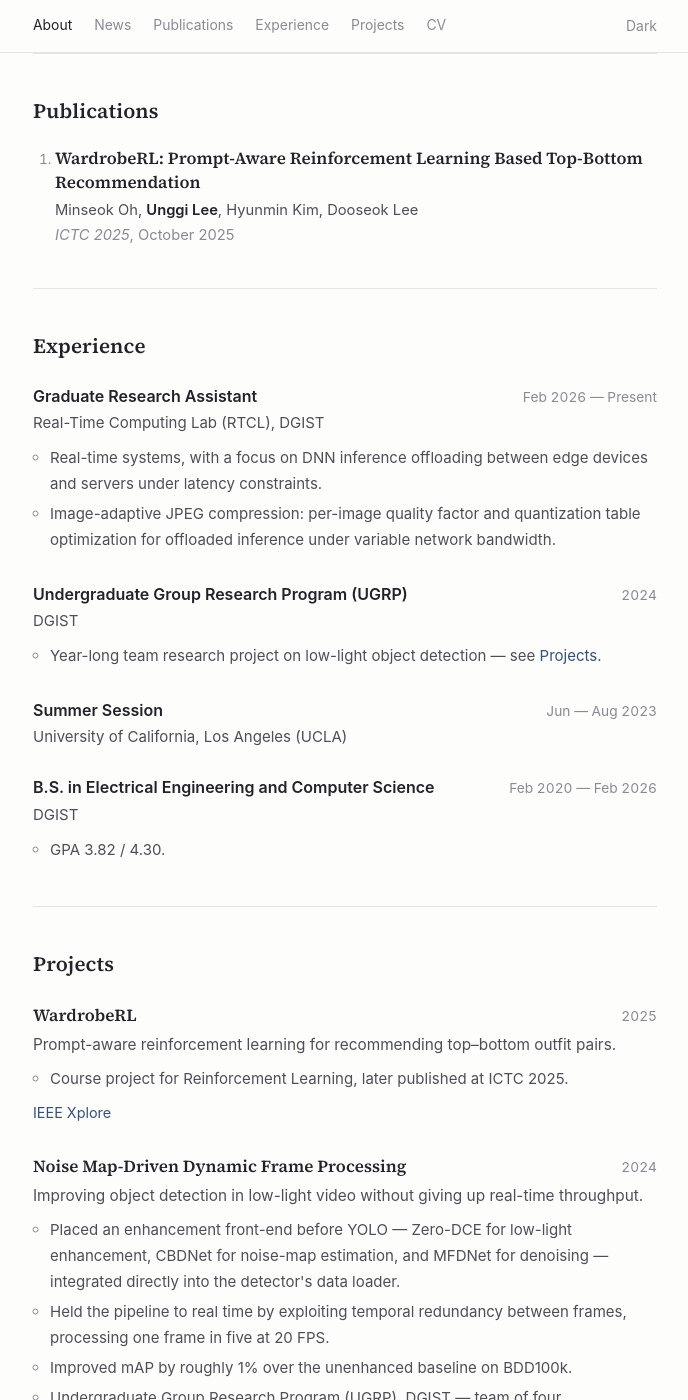
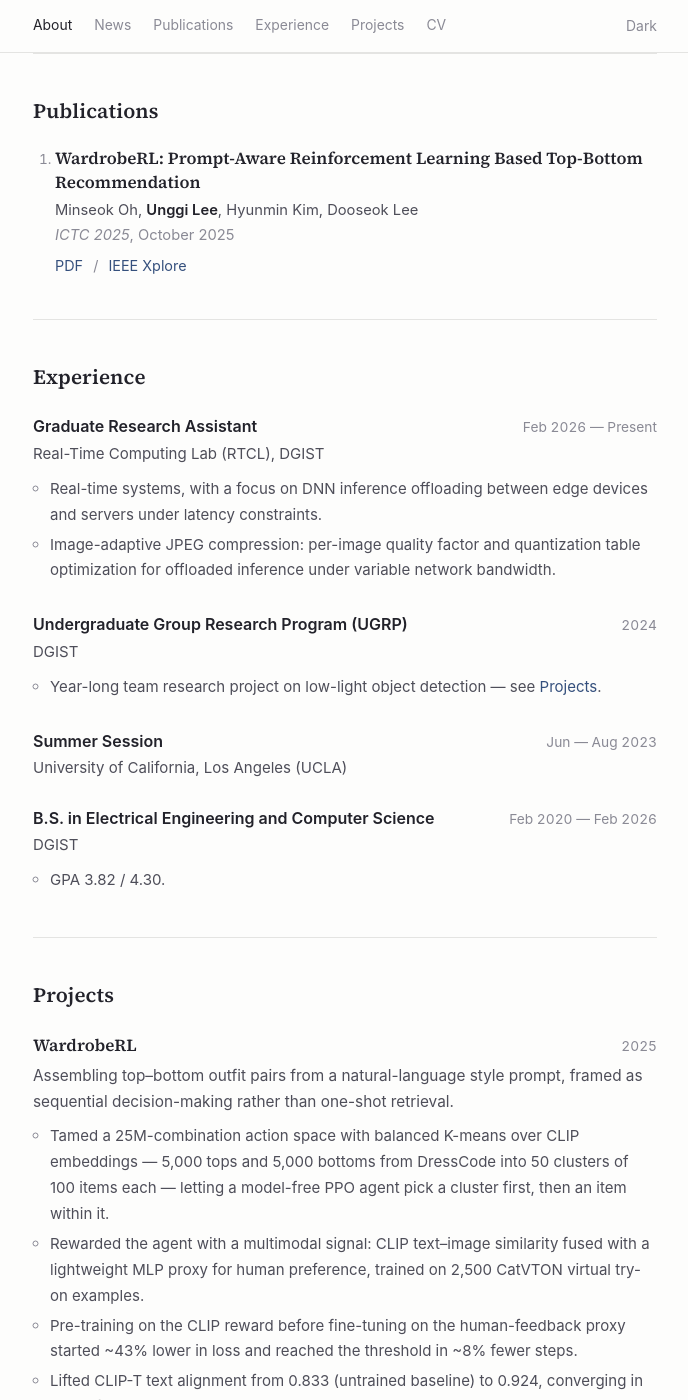
Before and after one commit to unggix/unggix.github.io, a Jekyll site: the page built from _pages/about.md, in a window 1280 px wide and 1400 px high, scrolled down 952 px. Shown: the whole window, without its empty margins (295-983 px from the left). Built offline with Jekyll 4.4.1, drawn with Linux system fonts in a browser that asks for light colours; some of the changed text lies outside the part shown.

Commit message:
Flesh out the WardrobeRL project entry from the paper
The conference hosts the PDF openly, so the entry can now describe the
hierarchical action space, the multimodal reward, and the CLIP-T numbers
instead of restating the title. Publications entries gained PDF and IEEE
links, with the open PDF preferred over the paywalled record.

Co-Authored-By: Claude Opus 5 (1M context) <noreply@anthropic.com>

```diff
--- a/_data/projects.yml
+++ b/_data/projects.yml
@@ -3,10 +3,16 @@
 
 - name: "WardrobeRL"
   period: "2025"
-  summary: 'Prompt-aware reinforcement learning for recommending top–bottom outfit pairs.'
+  summary: 'Assembling top–bottom outfit pairs from a natural-language style prompt, framed as sequential decision-making rather than one-shot retrieval.'
   details:
-    - "Course project for Reinforcement Learning, later published at ICTC 2025."
+    - "Tamed a 25M-combination action space with balanced K-means over CLIP embeddings — 5,000 tops and 5,000 bottoms from DressCode into 50 clusters of 100 items each — letting a model-free PPO agent pick a cluster first, then an item within it."
+    - "Rewarded the agent with a multimodal signal: CLIP text–image similarity fused with a lightweight MLP proxy for human preference, trained on 2,500 CatVTON virtual try-on examples."
+    - "Pre-training on the CLIP reward before fine-tuning on the human-feedback proxy started ~43% lower in loss and reached the threshold in ~8% fewer steps."
+    - "Lifted CLIP-T text alignment from 0.833 (untrained baseline) to 0.924, converging in under four hours on an A100."
+    - "Began as a Reinforcement Learning course project; published at ICTC 2025."
   links:
+    - label: "PDF"
+      url: "https://d2j16w31g89z0j.cloudfront.net/site/ictc2025/abs/P09-3.pdf"
     - label: "IEEE Xplore"
       url: "https://ieeexplore.ieee.org/document/11388251"
 
--- a/_layouts/homepage.html
+++ b/_layouts/homepage.html
@@ -100,6 +100,13 @@
         <div class="pub__venue">
           <em>{{ post.venueshort | default: post.venue }}</em>{% if post.date %}, {{ post.date | date: "%B %Y" }}{% endif %}
         </div>
+        {% if post.paperurl or post.ieeeurl %}
+        <p class="pub__links">
+          {% if post.paperurl %}<a href="{{ post.paperurl }}">PDF</a>{% endif %}
+          {% if post.paperurl and post.ieeeurl %}<span class="sep">/</span>{% endif %}
+          {% if post.ieeeurl %}<a href="{{ post.ieeeurl }}">IEEE Xplore</a>{% endif %}
+        </p>
+        {% endif %}
       </li>
       {% endfor %}
     </ol>
--- a/assets/css/homepage.css
+++ b/assets/css/homepage.css
@@ -213,6 +213,9 @@ p { margin: 0 0 15px; }
 
 .pub__venue { font-size: 0.92rem; color: var(--text-dim); }
 
+.pub__links { margin: 6px 0 0; font-size: 0.9rem; }
+.pub__links .sep { color: var(--text-dim); margin: 0 6px; }
+
 /* ---------- experience ---------- */
 
 .exp { list-style: none; margin: 0; padding: 0; }
```
Also changed, not shown: _publications/2025-10-14-wardroberl.md (+2 -1 lines).
